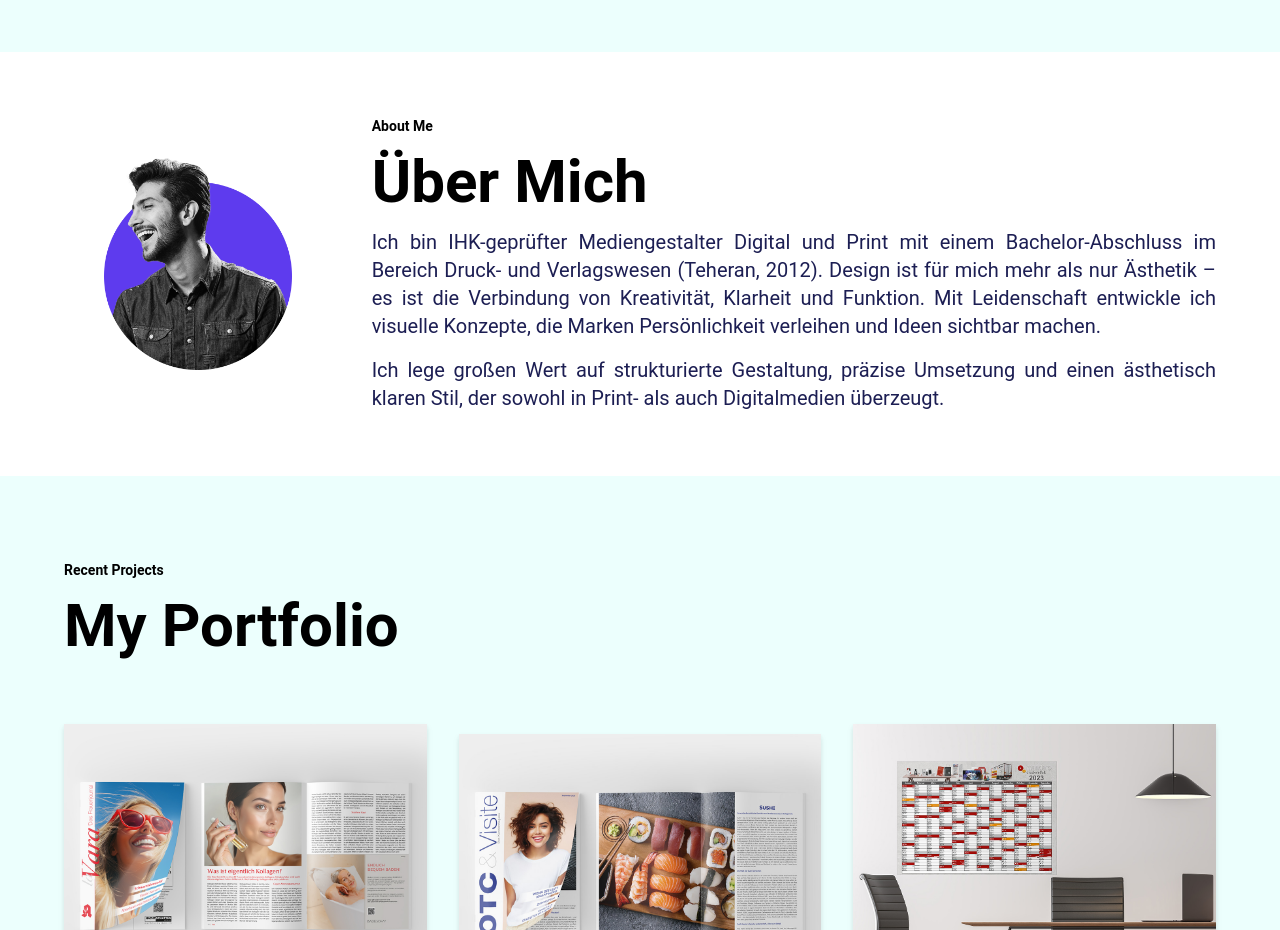
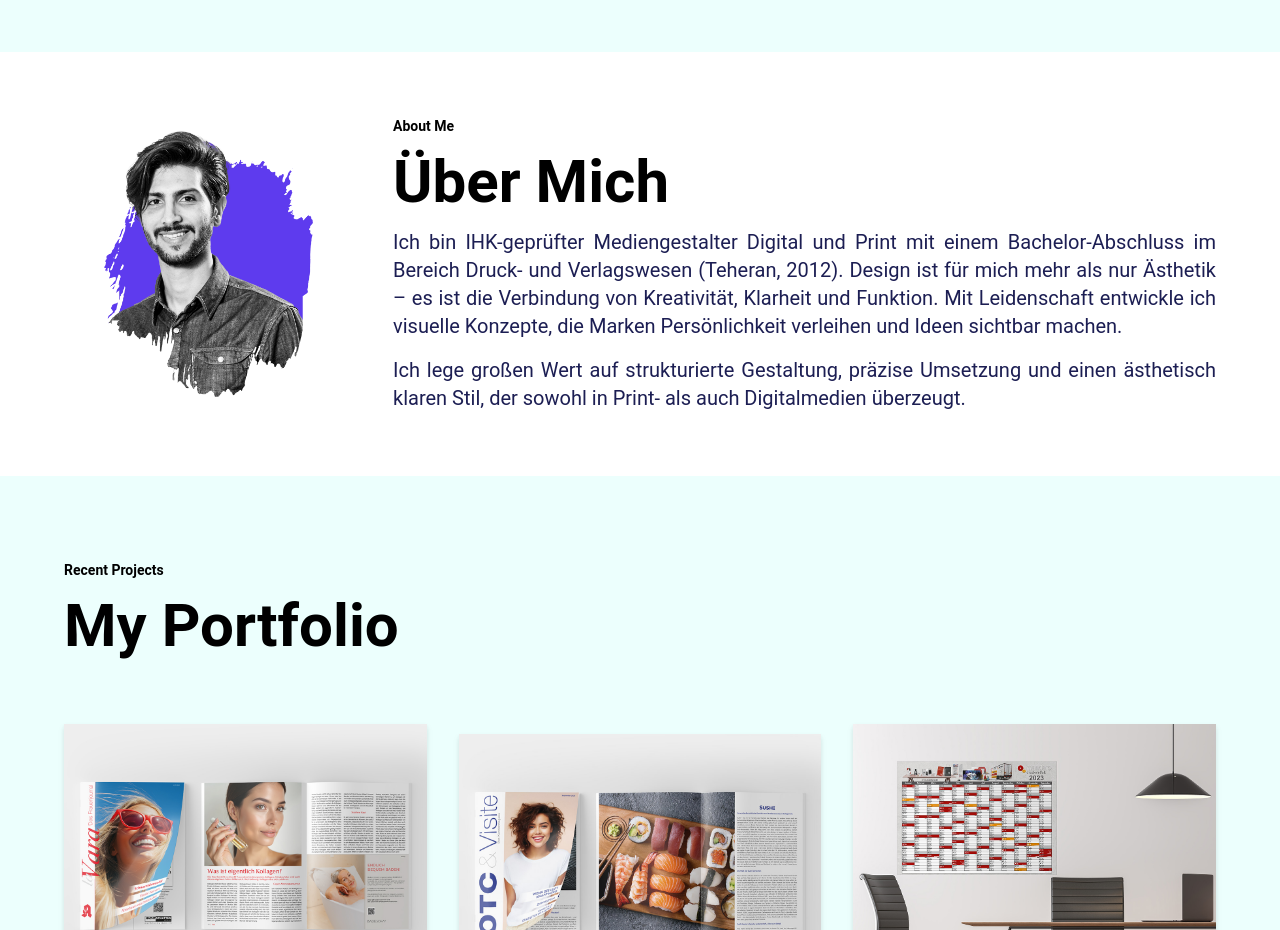
Before and after one commit to Ak90-design/Portfolio, a website: page index.html in a window 1280 px wide. Shown: the part 1840-2770 px from the top of the page. Drawn offline with nearby package versions, Linux system fonts and the light colour scheme.

Commit message:
Update index.html

```diff
--- a/index.html
+++ b/index.html
@@ -120,7 +120,7 @@
     </div>
     <div id="about" class="bg-default px-6 py-8 gap-10 md:gap-10 md:px-16 lg:flex lg:items-center lg:px-16 lg:py-16">
         <div class="flex items-center justify-center mx-auto lg:mx-10">
-            <img src="./assets/images/aria.png" alt="About Me Picture" class="w-72 md:w-96 lg:w-full">
+            <img src="./assets/images/about.png" alt="About Me Picture" class="w-72 md:w-96 lg:w-full">
         </div>
         <div class="gap-10 mx-auto">
             <div class="w-full gap-y-10">
```
